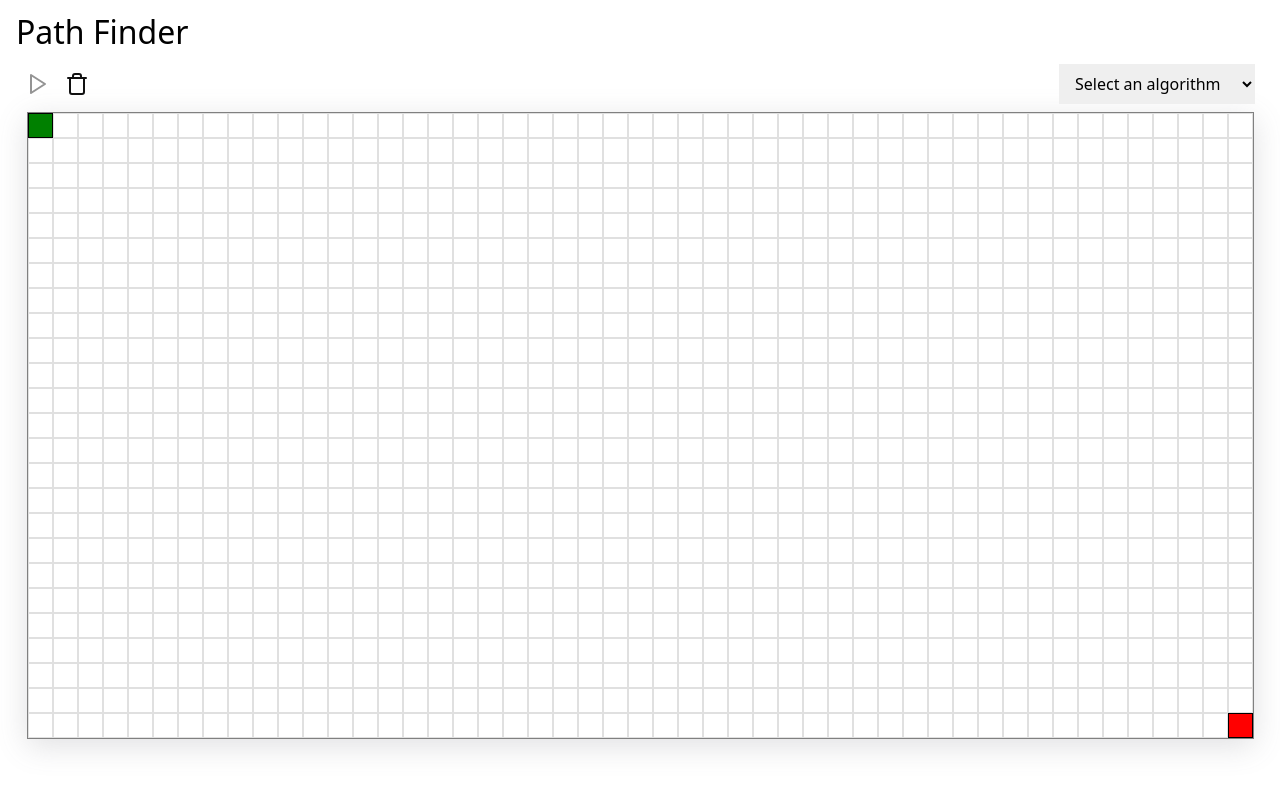
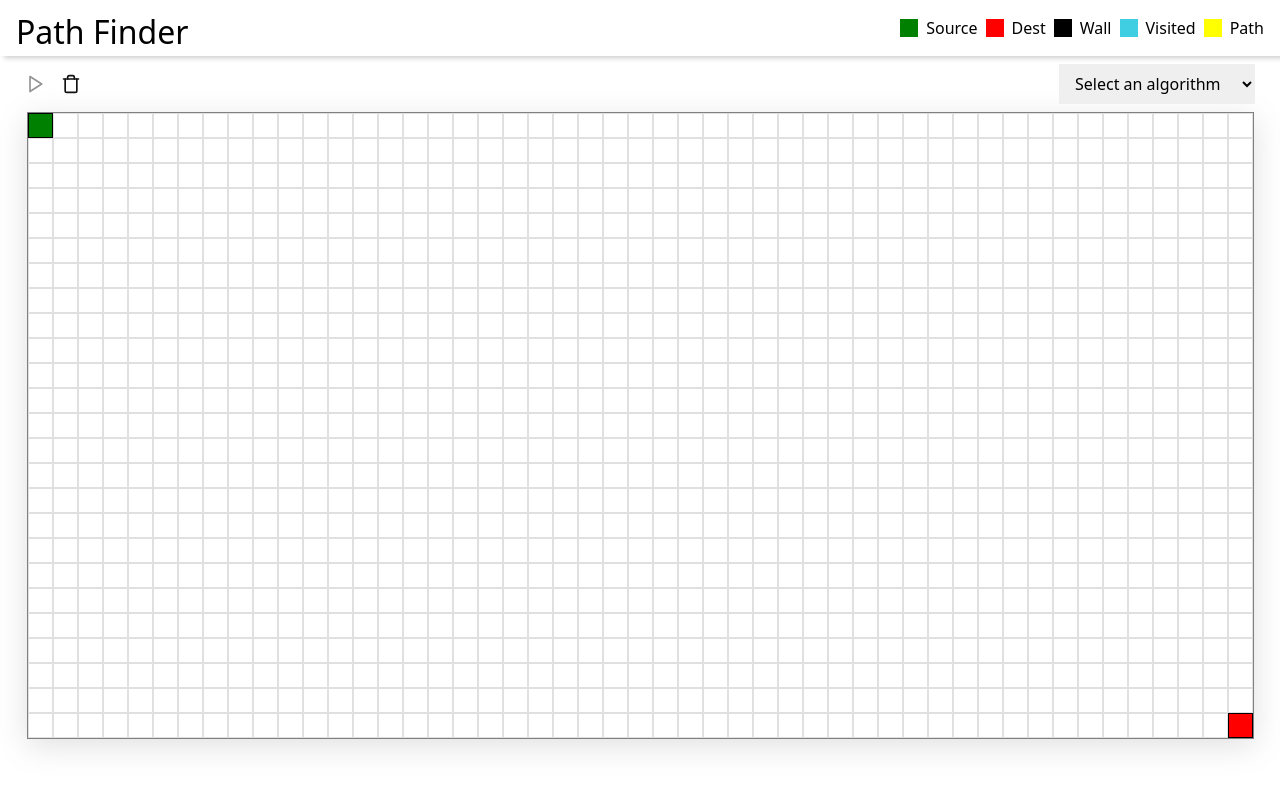
Before and after one commit to ali-anas/algo-visualizer, a React (Vite) app: page / in a window 1280 px wide. Shown: the top 788 px of the page. Built offline with nearby package versions, Linux system fonts and the light colour scheme.

Commit message:
added styling

```diff
--- a/src/components/Grid/grid.module.scss
+++ b/src/components/Grid/grid.module.scss
@@ -11,18 +11,18 @@
   }
 
   .type-1 {
-    background-color: green;
+    background-color: var(--source);
     border-color: var(--base);
   }
 
   .type-2 {
-    background-color: red;
+    background-color: var(--dest);
     border-color: var(--base);
   }
 
   .type-3 {
-    background-color: black;
-    border-color: black;
+    background-color: var(--wall);
+    border-color: var(--wall);
   }
 
   .type-4 {
@@ -62,7 +62,7 @@
 
     100% {
       transform: scale(1);
-      background-color: rgba(0, 190, 218, 0.75);
+      background-color: var(--visited);
     }
   }
 }
--- a/src/components/Header/header.module.scss
+++ b/src/components/Header/header.module.scss
@@ -1,9 +1,30 @@
 .header {
   height: 56px;
   width: 100%;
+  display: flex;
+  justify-content: space-between;
+  box-shadow: 4px 2px 5px rgba(0, 0, 0, 0.2);
 
   h1 {
     font-size: 32px;
   }
   padding: 8px 16px;
+
+  .cellInfo {
+    align-items: center;
+    gap: 8px;
+    display: none;
+    .cell {
+      height: 18px;
+      width: 18px;
+      margin-right: 8px;
+    }
+    .cellItem {
+      display: inline-flex;
+      align-items: center;
+    }
+    @media screen and (width >= 640px) {
+      display: flex;
+    }
+  }
 }
--- a/src/components/Header/index.jsx
+++ b/src/components/Header/index.jsx
@@ -1,10 +1,25 @@
 import React from 'react';
+import { CELL_TYPE } from '../../constants';
 import classes from './header.module.scss'
 
 const Header = () => {
   return (
     <div className={classes.header}>
       <h1>Path Finder</h1>
+      <div className={classes.cellInfo}>
+          {Object.keys(CELL_TYPE).map(cellType => {
+            if(cellType === 'EMPTY') {
+              return null;
+            }
+            const text = cellType.toLowerCase().replace(/\b\w/g, char => char.toUpperCase());
+            return (
+              <div key={cellType} className={classes.cellItem}>
+              <div className={classes.cell} data-color={cellType.toLowerCase()} style={{ backgroundColor: `var(--${cellType.toLowerCase()})` }}/>
+              <span>{text}</span>
+              </div>
+            )
+          })}
+      </div>
     </div>
   )
 }
--- a/src/components/controller/controller.jsx
+++ b/src/components/controller/controller.jsx
@@ -57,9 +57,6 @@ const Controller = () => {
     await executeSearch(AlgorithmsMap[algo].fn, 1);
   }
 
-  console.log("status: " + status);
-  console.log("selected Algo: " + selectedAlgo);
-
   return (
     <section className={classes.controller}>
       <div className={classes.controls}>
@@ -68,13 +65,13 @@ const Controller = () => {
           disabled={status === Status.Searching || !selectedAlgo}
           data-tooltip="Play"
         >
-          <Play stroke={status === Status.Searching || !selectedAlgo ? "#949494" : "#111111"}/>
+          <Play size={20} stroke={status === Status.Searching || !selectedAlgo ? "#949494" : "#111111"}/>
         </button>
         <button
           onClick={handleClearGrid}
           disabled={status === Status.Searching}
           data-tooltip="Clear">
-          <Trash stroke={status === Status.Searching ? "#949494" : "#111111"}/>
+          <Trash size={20} stroke={status === Status.Searching ? "#949494" : "#111111"}/>
         </button>
       </div>
       <select className={classes.algoSelector} value={selectedAlgo} onChange={handleAlgoSelection} disabled={status === Status.Searching}>
--- a/src/styles/_colors.scss
+++ b/src/styles/_colors.scss
@@ -6,3 +6,6 @@ $black1: rgb(0 0 0 / 15%);
 $black2: rgb(0 0 0 / 40%);
 $blue1: #2b4bfe;
 $red1: red;
+$green1: green;
+$visited: rgba(0, 190, 218, 0.75);
+$yellow1: yellow;
--- a/src/styles/theme.scss
+++ b/src/styles/theme.scss
@@ -1 +1,4 @@
 $base: var(--base);
+$source: var(--source);
+$dest: var(--dest);
+$wall: var(--wall);
--- a/src/styles/themes/_dark.scss
+++ b/src/styles/themes/_dark.scss
@@ -2,4 +2,10 @@
 
 @mixin dark-theme {
   --base: #{colors.$white};
+  --source: #{colors.$green1};
+  --dest: #{colors.$red1};
+  --wall: #{colors.$black};
+  --empty: #{colors.$white};
+  --visited: #{colors.$visited};
+  --path: #{colors.$yellow1};
 }
--- a/src/styles/themes/_light.scss
+++ b/src/styles/themes/_light.scss
@@ -2,4 +2,10 @@
 
 @mixin light-theme {
   --base: #{colors.$black};
+  --source: #{colors.$green1};
+  --dest: #{colors.$red1};
+  --wall: #{colors.$black};
+  --empty: #{colors.$white};
+  --visited: #{colors.$visited};
+  --path: #{colors.$yellow1};
 }
```
